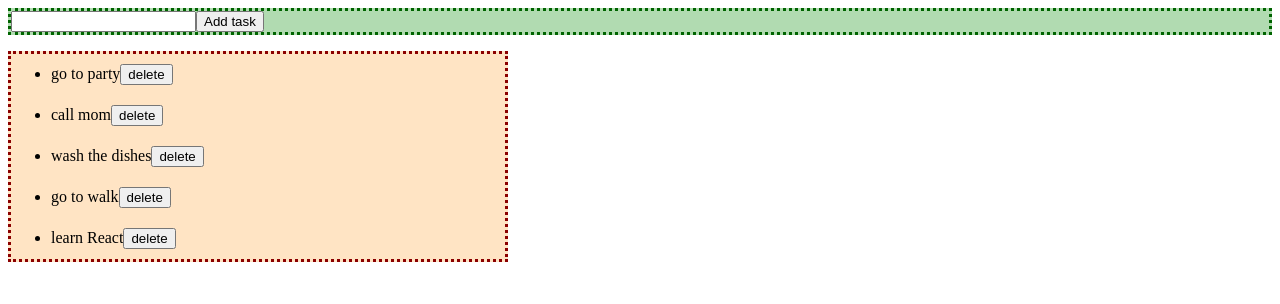
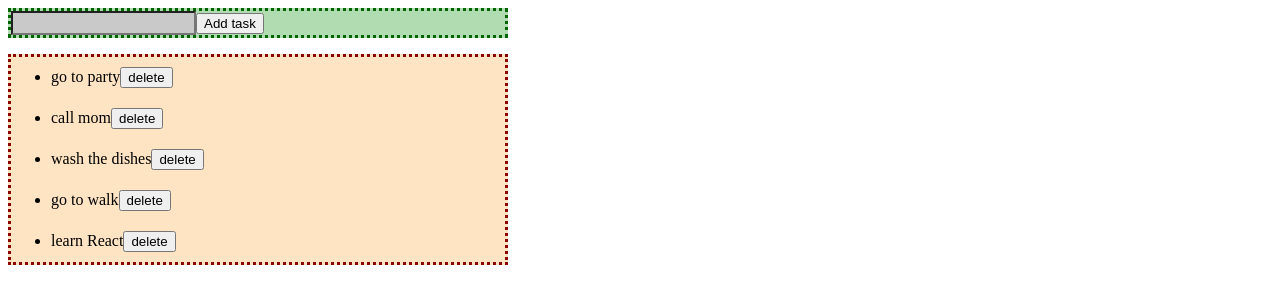
Before and after one commit to Soifka/09.12.2022-cra, a React (Create React App) app: page / in a window 1280 px wide. Shown: the top 304 px of the page. Built offline with nearby package versions, Linux system fonts and the light colour scheme.

Commit message:
Classnames utility

```diff
--- a/package.json
+++ b/package.json
@@ -6,6 +6,7 @@
     "@testing-library/jest-dom": "^5.16.5",
     "@testing-library/react": "^13.4.0",
     "@testing-library/user-event": "^13.5.0",
+    "classnames": "^2.3.2",
     "react": "^18.2.0",
     "react-dom": "^18.2.0",
     "react-scripts": "5.0.1",
--- a/src/components/ToDoList/ToDoForm/ToDoForm.js
+++ b/src/components/ToDoList/ToDoForm/ToDoForm.js
@@ -1,20 +1,30 @@
 import React, { Component } from 'react';
 import styles from './ToDoFormStyle.module.css';
+import cx from 'classnames';
 
 class ToDoForm extends Component {
     constructor(props) {
         super(props);
         this.state = {
             // необходимо поле, куда придет value из инпута
-            todo: ''
+            todo: '',
+            isInputValid: true
         }
     }
 
     // onChange обработчик --> передача значения инпута в стейт
     changeHandler = ({target: {value, name}}) => {
-        this.setState({
-            [name]: value
-        })
+        if(value.includes('*')) {
+            this.setState({
+                isInputValid: false
+            })
+        } else {
+            this.setState({
+                [name]: value,
+                isInputValid: true
+            })
+        }
+
     }
 
     submitHandler = (event) => {
@@ -23,7 +33,13 @@ class ToDoForm extends Component {
     }
 
     render() {
-        const { todo } = this.state
+        const { todo, isInputValid } = this.state;
+
+        const cNameString = cx({
+            [styles.input]: true,
+            [styles['invalid-input']]: !isInputValid
+        })
+
         return (
             <form onSubmit={this.submitHandler} className={styles.container}>
                 {/* 1. Должен быть инпут
@@ -34,6 +50,7 @@ class ToDoForm extends Component {
                 name="todo"
                 value={todo}
                 onChange={this.changeHandler}
+                className={cNameString}
                 />
                 <button type="submit">Add task</button>
             </form>
--- a/src/components/ToDoList/ToDoForm/ToDoFormStyle.module.css
+++ b/src/components/ToDoList/ToDoForm/ToDoFormStyle.module.css
@@ -1,4 +1,16 @@
 .container {
+    width: 500px;
     background-color: rgb(177, 219, 177);
     border: 3px dotted darkgreen;
 }
+
+.input {
+    height: 1.8em;
+    background-color: rgb(201, 201, 201);
+}
+
+.invalid-input {
+    border: 2px solid red;
+    background-color: yellow;
+    outline-style: none;
+}
```
Also changed, not shown: 1 other file (tests, documents, lock files or other folders).
